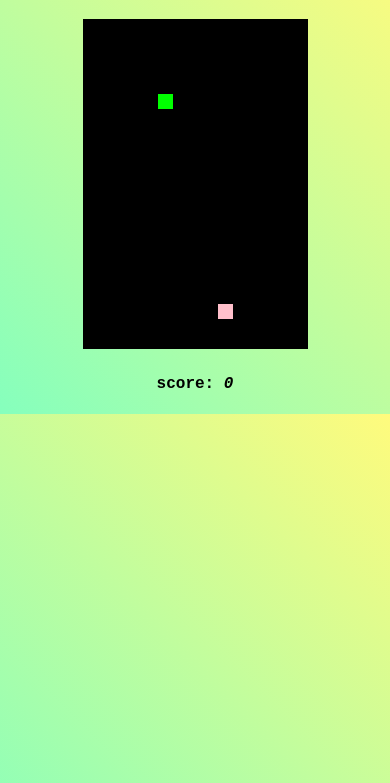
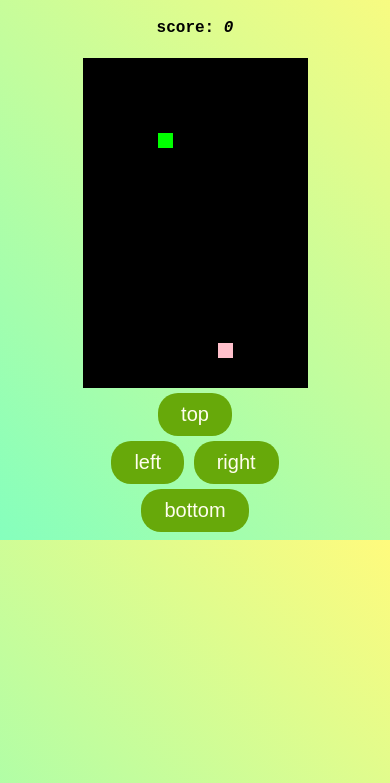
Before and after one commit to AbbosxonDeveloper/SNAKE_GAME, a plain HTML site: page index.html in a window 390 px wide. Shown: the part 61-844 px from the top of the page. Drawn offline with Linux system fonts and the light colour scheme.

Commit message:
change for phone devices

```diff
--- a/index.html
+++ b/index.html
@@ -12,15 +12,24 @@
         <div id="gameover__box">
             <form id="gameover">
                 <h3>Game Over</h3>
-                <button type="submit">Restart</button>
+                <button class="gamebtn" type="submit">Restart</button>
             </form>
         </div>
         <h1>Snake GAME</h1>
+        <h4>score: <i id="score">0</i></h4>
 
         <canvas id="board"></canvas>
 
+        <div class="btns">
+            <button value="ArrowUp" id="keytop" class="keys">top</button>
 
-        <h4>score: <i id="score">0</i></h4>
+            <div class="left__right">
+                <button value="ArrowLeft" id="keyleft" class="keys">left</button>
+                <button value="ArrowRight" id="keyright" class="keys">right</button>
+            </div>
+
+            <button value="ArrowDown" id="keybottom" class="keys">bottom</button>
+        </div>
 
         <script src="./script/script.js"></script>
     </body>
--- a/script/script.js
+++ b/script/script.js
@@ -24,7 +24,20 @@ console.log(box);
 let score = document.getElementById("score")
 let zero = -1
 
-window.onload = function(){
+let ktop = document.getElementById("keytop")
+let kleft = document.getElementById("keyleft")
+let kright = document.getElementById("keyright")
+let kbottom = document.getElementById("keybottom")
+
+const buttonArr = [ktop, kleft, kright, kbottom]
+
+for (let i of buttonArr) {
+    i.onclick = function() {
+        changeDirection({code: i.value})
+    }
+}
+
+window.onload = function() {
     board = document.getElementById("board");
     board.height = rows * blockSize;
     board.width = cols * blockSize;
@@ -35,7 +48,7 @@ window.onload = function(){
     setInterval(update, 100)
 }
 
-function changeDirection(e){
+function changeDirection(e) {
     if(e.code == "ArrowUp" && velocityY != 1) {
         velocityX = 0;
         velocityY = -1;
--- a/style/style.css
+++ b/style/style.css
@@ -30,8 +30,26 @@ body {
     opacity: 1;
 }
 
-button {
+.gamebtn {
     background-color: blue;
     color: white;
     padding: 10px 35px;
 }
+
+.btns {
+    display: flex;
+    flex-direction: column;
+    gap: 5px;
+    align-items: center;
+}
+
+.keys {
+    border: none;
+    font-size: 20px;
+    align-items: center;
+    text-align: center;
+    background-color: rgb(103, 169, 10);
+    padding: 10px 23px;
+    border-radius: 20px;
+    color: #ffFeef;
+}
```
